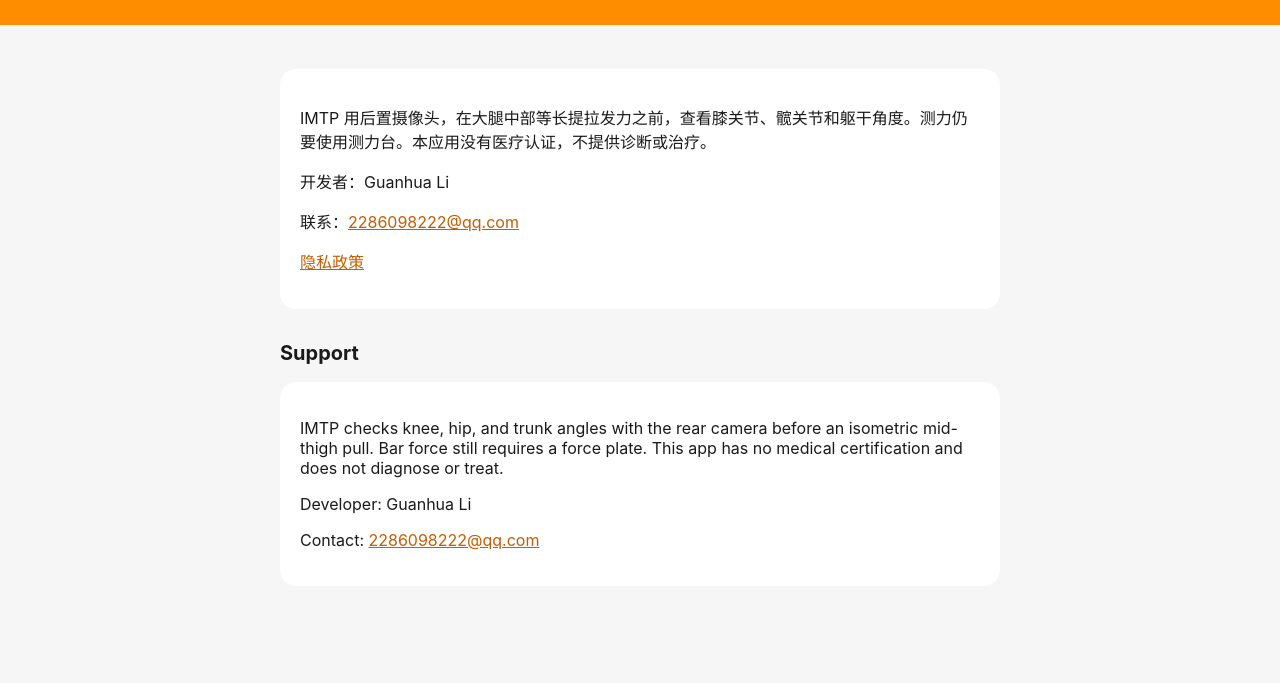
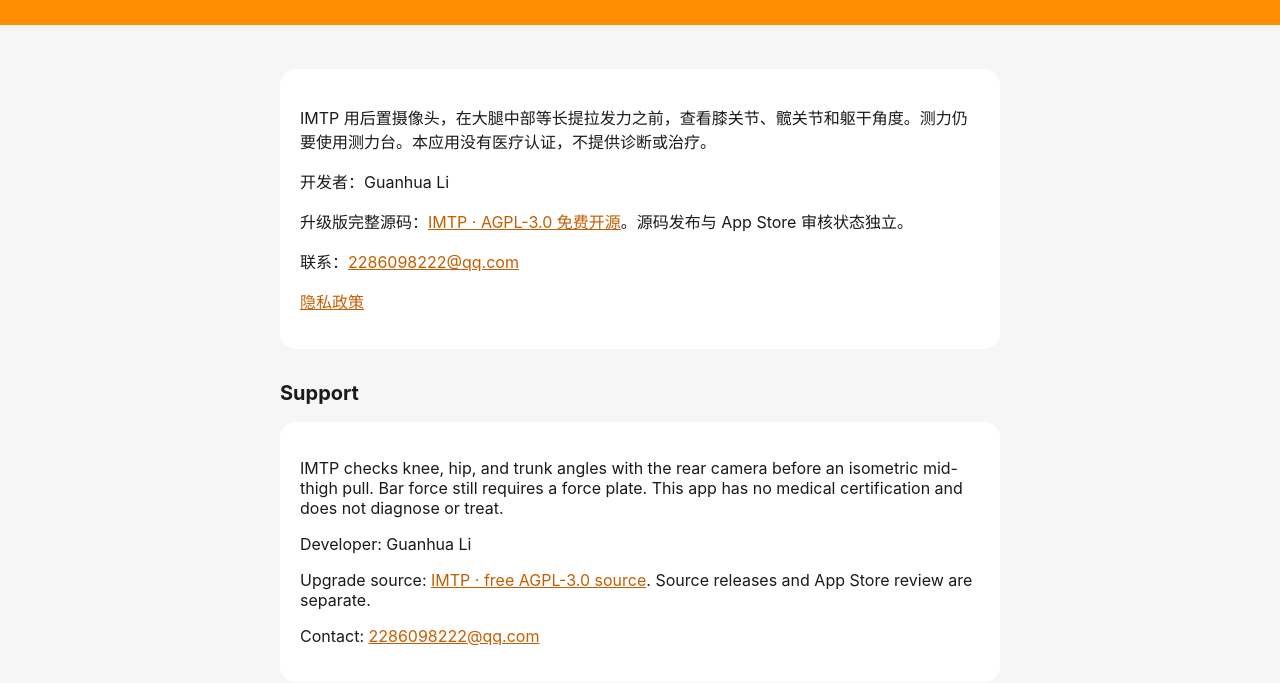
Before and after one commit to lijing223344/imtp-support, a plain HTML site: page index.html in a window 1280 px wide. Shown: the part 95-778 px from the top of the page. Drawn offline with Linux system fonts and the light colour scheme.

Commit message:
Clarify YOLO and Google fallback privacy; link complete open source

```diff
--- a/index.html
+++ b/index.html
@@ -25,6 +25,7 @@
     <div class="card">
       <p>IMTP 用后置摄像头，在大腿中部等长提拉发力之前，查看膝关节、髋关节和躯干角度。测力仍要使用测力台。本应用没有医疗认证，不提供诊断或治疗。</p>
       <p>开发者：Guanhua Li</p>
+      <p>升级版完整源码：<a href="https://github.com/lijing223344/IMTP">IMTP · AGPL-3.0 免费开源</a>。源码发布与 App Store 审核状态独立。</p>
       <p>联系：<a href="mailto:2286098222@qq.com">2286098222@qq.com</a></p>
       <p><a href="privacy.html">隐私政策</a></p>
     </div>
@@ -32,6 +33,7 @@
     <div class="card">
       <p>IMTP checks knee, hip, and trunk angles with the rear camera before an isometric mid-thigh pull. Bar force still requires a force plate. This app has no medical certification and does not diagnose or treat.</p>
       <p>Developer: Guanhua Li</p>
+      <p>Upgrade source: <a href="https://github.com/lijing223344/IMTP">IMTP · free AGPL-3.0 source</a>. Source releases and App Store review are separate.</p>
       <p>Contact: <a href="mailto:2286098222@qq.com">2286098222@qq.com</a></p>
     </div>
   </main>
```
